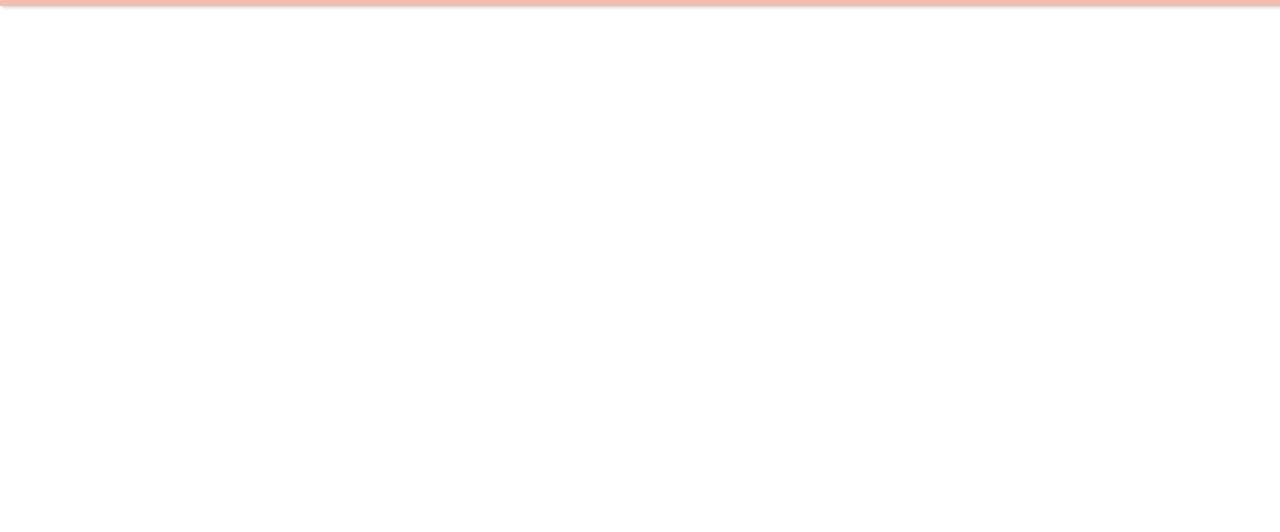
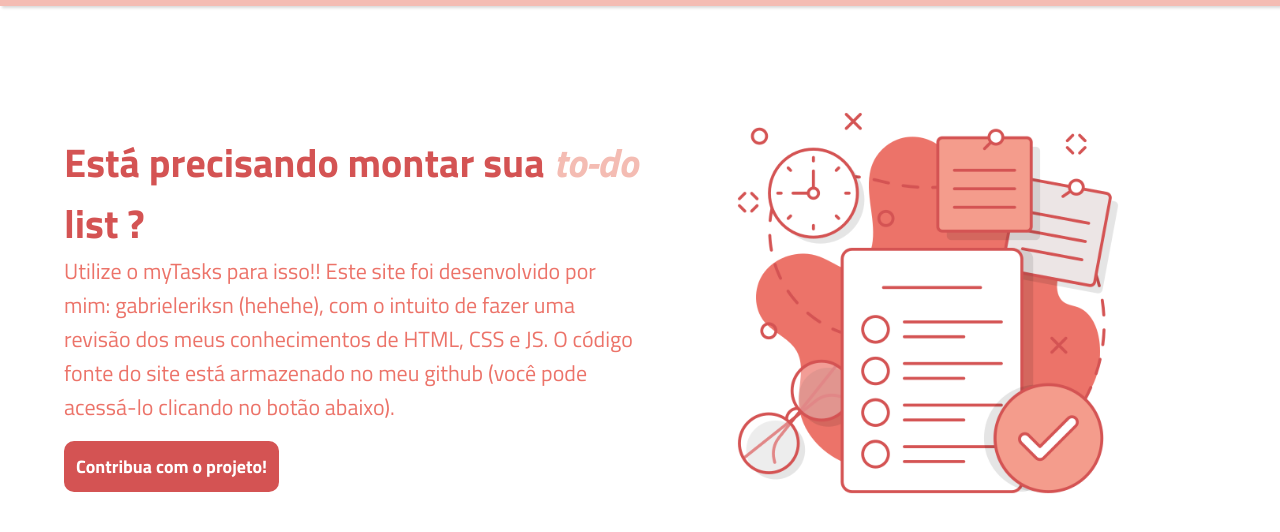
Before and after one commit to gabrieleriksn/lista-de-tarefas-js, a plain HTML site: page index.html in a window 1280 px wide. Shown: the part 74-606 px from the top of the page. Drawn offline with Linux system fonts and the light colour scheme.

Commit message:
Criação do header

```diff
--- a/css/style.css
+++ b/css/style.css
@@ -17,6 +17,15 @@ nav{
     height: 80px;
     align-items: center;
     box-shadow: rgba(0, 0, 0, 0.15) 1.95px 1.95px 2.6px;
+
+    transition-timing-function: ease;
+    transition-duration: 750ms;
+    transition-property: all;
+    transition-delay: 50ms;
+}
+
+nav:hover{
+    background-color: #f49c8c;
 }
 
 .logo{
@@ -64,3 +73,61 @@ nav{
 .contatos a img:hover{
     height: 50px;
 }
+
+header{
+    display: flex;
+    flex-flow: row wrap;
+    align-items: center;
+    width: 100%;
+    height: 600px;
+}
+
+header .headline{
+    flex: 45%;
+    margin-left: 5%;
+}
+
+header .headline h2{
+    font-size: 40px;
+    margin: 0px;
+    padding: 0px;
+    color: #d45353;
+}
+
+header .headline p{
+    font-size: 22px;
+    margin: 0px;
+    padding: 0px;
+    color: #ec7369;
+}
+
+header .headline .botao-mytasks{
+    margin-top: 5%;
+}
+
+header .headline .botao-mytasks a{
+    text-decoration: none;
+    font-size: 18px;
+    font-weight: bold;
+    padding: 12px;
+    border-radius: 10px;
+    background-color: #d45353;
+    color: white;
+
+    transition-timing-function: ease;
+    transition-duration: 500ms;
+    transition-property: all;
+    transition-delay: 50ms;
+}
+
+header .headline .botao-mytasks a:hover{
+    padding: 12px;
+    background-color: #ec7369;
+    box-shadow: rgba(0, 0, 0, 0.35) 0px 5px 15px;
+}
+
+header .img-headline{
+    flex: 45%;
+    margin-right: 5%;
+    text-align: center;
+}
--- a/index.html
+++ b/index.html
@@ -14,10 +14,24 @@
             <a href="#"><img src="img/logo.png" alt="logo do site myTasks" height="60px"></a>
         </div>
         <div class="contatos">
-            <a href="https://github.com/gabrieleriksn/lista-de-tarefas-js" target="_blank"><img src="img/logo-do-github.png" alt="logo do github"></a>
+            <a href="https://github.com/gabrieleriksn" target="_blank"><img src="img/logo-do-github.png" alt="logo do github"></a>
             <a href="https://www.instagram.com/gabrieleriksn/" target="_blank"><img src="img/logo-do-instagram.png" alt="logo do instagram"></a>
         </div>
     </nav>
+
+    <header>
+        <div class="headline">
+            <h2>Está precisando montar sua <i style="color:#f4bcb3">to-do</i> list ?</h2>
+            <p>Utilize o myTasks para isso!! Este site foi desenvolvido por mim: gabrieleriksn (hehehe), com o intuito de fazer uma revisão dos meus conhecimentos de HTML, CSS e JS. O código fonte do site está armazenado no meu github (você pode acessá-lo clicando no botão abaixo).</p>
+            <div class="botao-mytasks">
+                <a href="https://github.com/gabrieleriksn/lista-de-tarefas-js" target="_blank">Contribua com o projeto!</a>
+            </div>
+        </div>
+        <div class="img-headline">
+            <img src="img/header-img.png" alt="imagem principal do header, contém uma lista de tarefas" width="70%">
+        </div>
+    </header>
+
     <script src="js/controle.js"></script>
 </body>
 </html>
```
Also changed, not shown: img/background-header.jpg (added), img/header-img.png (added).
